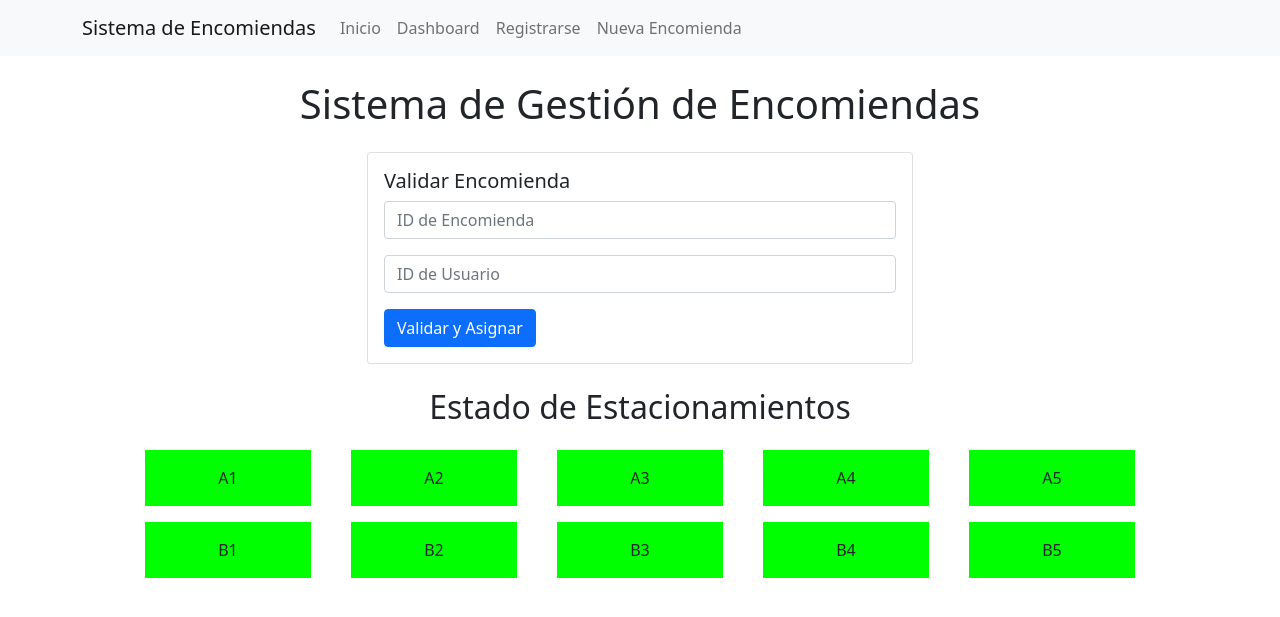
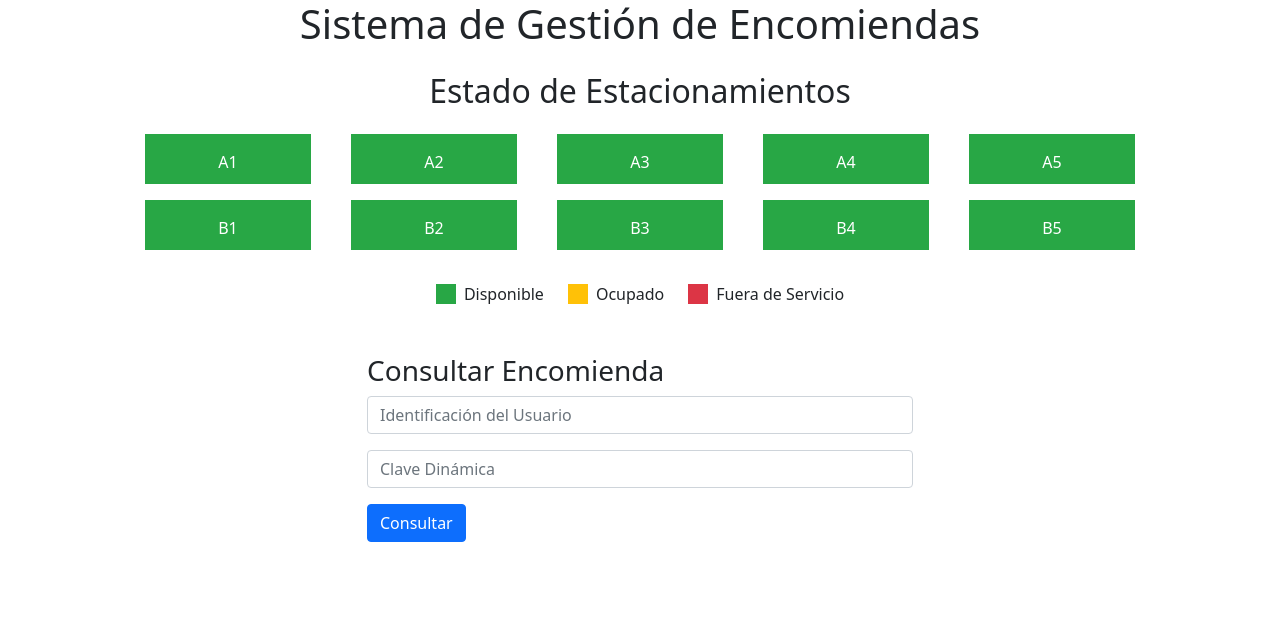
Before and after one commit to eduar27-ad/encomiendas, a Flask app: page / in a window 1280 px wide. Shown: the top 617 px of the page. Run offline with Flask 3, Linux system fonts and the light colour scheme; data comes from the database, SQL or seed files in the repository.

Commit message:
artualiazacion de la pantalla de inicio

```diff
--- a/app.py
+++ b/app.py
@@ -1,18 +1,15 @@
-# app.py
-from flask import Flask, render_template, request, redirect, url_for, flash
+from flask import Flask, render_template, request, jsonify, redirect, url_for, flash
 import sqlite3
 from datetime import datetime
 
 app = Flask(__name__)
-app.secret_key = 'tu_clave_secreta_aqui'  # Necesito esto para usar flash messages
+app.secret_key = 'tu_clave_secreta_aqui'
 
-# Esta función me ayuda a conectarme a la base de datos
 def get_db_connection():
     conn = sqlite3.connect('database.db')
     conn.row_factory = sqlite3.Row
     return conn
 
-# Ruta para la página principal
 @app.route('/')
 def index():
     conn = get_db_connection()
@@ -20,64 +17,36 @@ def index():
     conn.close()
     return render_template('index.html', estacionamientos=estacionamientos)
 
-@app.route('/validar_encomienda', methods=['POST'])
-def validar_encomienda():
-    id_encomienda = request.form['id_encomienda']
-    id_usuario = request.form['id_usuario']
-    # Aquí deberías agregar la lógica para validar la encomienda
-    # Por ahora, solo mostraremos un mensaje flash
-    flash(f'Validando encomienda {id_encomienda} para el usuario {id_usuario}')
-    return redirect(url_for('index'))
+@app.route('/consultar_encomienda', methods=['POST'])
+def consultar_encomienda():
+    identificacion = request.form['identificacion']
+    clave_dinamica = request.form['clave_dinamica']
+    conn = get_db_connection()
+    usuario = conn.execute('SELECT * FROM usuarios WHERE identificacion = ? AND clave_dinamica = ?',
+                           (identificacion, clave_dinamica)).fetchone()
+    if usuario:
+        encomiendas = conn.execute('SELECT * FROM encomiendas WHERE destinatario_id = ? AND fecha_entrega IS NULL',
+                                   (usuario['id'],)).fetchall()
+        conn.close()
+        return jsonify({
+            'usuario': usuario['username'],
+            'encomiendas': [{'descripcion': e['descripcion'], 'fecha': e['fecha']} for e in encomiendas]
+        })
+    conn.close()
+    return jsonify({'error': 'Usuario no encontrado o clave incorrecta'}), 404
 
-# Ruta para el dashboard
-@app.route('/dashboard')
-def dashboard():
+@app.route('/activar_entrada', methods=['POST'])
+def activar_entrada():
     conn = get_db_connection()
-    garajes = conn.execute('SELECT * FROM garajes').fetchall()
-    alertas = conn.execute('SELECT * FROM alertas ORDER BY fecha DESC LIMIT 5').fetchall()
-    conn.close()
-    return render_template('dashboard.html', garajes=garajes, alertas=alertas)
-
-# Ruta para registrar usuarios
-@app.route('/register', methods=['GET', 'POST'])
-def register():
-    if request.method == 'POST':
-        username = request.form['username']
-        password = request.form['password']
-        conn = get_db_connection()
-        conn.execute('INSERT INTO usuarios (username, password) VALUES (?, ?)',
-                     (username, password))
+    estacionamiento = conn.execute('SELECT id FROM garajes WHERE estado = "disponible" LIMIT 1').fetchone()
+    if estacionamiento:
+        conn.execute('UPDATE garajes SET estado = "ocupado" WHERE id = ?', (estacionamiento['id'],))
         conn.commit()
         conn.close()
-        flash('Usuario registrado exitosamente')
-        return redirect(url_for('index'))
-    return render_template('register.html')
+        return jsonify({'estacionamiento': estacionamiento['id']})
+    conn.close()
+    return jsonify({'error': 'No hay estacionamientos disponibles'}), 404
 
-# Ruta para registrar encomiendas
-@app.route('/encomienda', methods=['GET', 'POST'])
-def encomienda():
-    if request.method == 'POST':
-        destinatario = request.form['destinatario']
-        descripcion = request.form['descripcion']
-        conn = get_db_connection()
-        conn.execute('INSERT INTO encomiendas (destinatario, descripcion, fecha) VALUES (?, ?, ?)',
-                     (destinatario, descripcion, datetime.now()))
-        conn.commit()
-
-        # Aquí asigno un garaje disponible
-        garaje = conn.execute('SELECT id FROM garajes WHERE estado = "disponible" LIMIT 1').fetchone()
-        if garaje:
-            conn.execute('UPDATE garajes SET estado = "ocupado" WHERE id = ?', (garaje['id'],))
-            conn.execute('INSERT INTO alertas (mensaje, fecha) VALUES (?, ?)',
-                         (f"Encomienda para {destinatario} asignada al garaje {garaje['id']}", datetime.now()))
-            conn.commit()
-            flash(f'Encomienda registrada y asignada al garaje {garaje["id"]}')
-        else:
-            flash('Encomienda registrada, pero no hay garajes disponibles')
-
-        conn.close()
-        return redirect(url_for('dashboard'))
-    return render_template('encomienda.html')
 
 if __name__ == '__main__':
     app.run(host='0.0.0.0', port=8080, debug=True)
--- a/templates/index.html
+++ b/templates/index.html
@@ -1,60 +1,99 @@
-{% extends "base.html" %}
-{% block content %}
+<!DOCTYPE html>
+<html lang="es">
+<head>
+    <meta charset="UTF-8">
+    <meta name="viewport" content="width=device-width, initial-scale=1.0">
+    <title>Sistema de Gestión de Encomiendas</title>
+    <link href="https://cdn.jsdelivr.net/npm/bootstrap@5.1.3/dist/css/bootstrap.min.css" rel="stylesheet">
+    <style>
+        .estacionamiento { width: 100%; height: 50px; }
+        .disponible { background-color: #28a745; }
+        .ocupado { background-color: #ffc107; }
+        .fuera-de-servicio { background-color: #dc3545; }
+    </style>
+</head>
+<body>
+    <div class="container">
         <h1 class="text-center mb-4">Sistema de Gestión de Encomiendas</h1>
 
-<div class="row mb-4">
-    <div class="col-md-6 offset-md-3">
-        <div class="card">
-            <div class="card-body">
-                <h5 class="card-title">Validar Encomienda</h5>
-                <form action="{{ url_for('validar_encomienda') }}" method="post">
-                    <div class="mb-3">
-                        <input type="text" class="form-control" name="id_encomienda" placeholder="ID de Encomienda" required>
-                    </div>
-                    <div class="mb-3">
-                        <input type="text" class="form-control" name="id_usuario" placeholder="ID de Usuario" required>
-                    </div>
-                    <button type="submit" class="btn btn-primary">Validar y Asignar</button>
-                </form>
-            </div>
-        </div>
-    </div>
-</div>
-
         <h2 class="text-center mb-3">Estado de Estacionamientos</h2>
-<div id="estacionamientos" class="row justify-content-center">
+        <div id="estacionamientos" class="row justify-content-center mb-4">
             {% for estacionamiento in estacionamientos %}
             <div class="col-2 m-2">
-        <div class="estacionamiento {{ estacionamiento.estado }} p-3 text-center"
-             data-id="{{ estacionamiento.id }}"
-             onclick="marcarEntregado('{{ estacionamiento.id }}')">
+                <div class="estacionamiento {{ estacionamiento.estado }} p-3 text-center text-white">
                     {{ estacionamiento.id }}
                 </div>
             </div>
             {% endfor %}
         </div>
 
-<div class="modal fade" id="mensajeModal" tabindex="-1" aria-hidden="true">
-    <div class="modal-dialog">
-        <div class="modal-content">
-            <div class="modal-header">
-                <h5 class="modal-title">Mensaje del Sistema</h5>
-                <button type="button" class="btn-close" data-bs-dismiss="modal" aria-label="Close"></button>
+        <!-- Leyenda de Estados -->
+        <div class="row justify-content-center mb-5">
+            <div class="col-auto">
+                <div class="d-flex align-items-center">
+                    <div class="estacionamiento disponible me-2" style="width: 20px; height: 20px;"></div>
+                    <span>Disponible</span>
                 </div>
-            <div class="modal-body" id="mensajeModalBody">
             </div>
-            <div class="modal-footer">
-                <button type="button" class="btn btn-secondary" data-bs-dismiss="modal">Cerrar</button>
+            <div class="col-auto">
+                <div class="d-flex align-items-center">
+                    <div class="estacionamiento ocupado me-2" style="width: 20px; height: 20px;"></div>
+                    <span>Ocupado</span>
+                </div>
+            </div>
+            <div class="col-auto">
+                <div class="d-flex align-items-center">
+                    <div class="estacionamiento fuera-de-servicio me-2" style="width: 20px; height: 20px;"></div>
+                    <span>Fuera de Servicio</span>
+                </div>
+            </div>
+        </div>
+
+        <div class="row mb-4">
+            <div class="col-md-6 offset-md-3">
+                <h3>Consultar Encomienda</h3>
+                <form id="consultaForm">
+                    <div class="mb-3">
+                        <input type="text" class="form-control" name="identificacion" placeholder="Identificación del Usuario" required>
+                    </div>
+                    <div class="mb-3">
+                        <input type="text" class="form-control" name="clave_dinamica" placeholder="Clave Dinámica" required>
+                    </div>
+                    <button type="submit" class="btn btn-primary">Consultar</button>
+                </form>
+            </div>
+        </div>
+
+        <div id="resultadoConsulta" class="row mb-4" style="display: none;">
+            <div class="col-md-6 offset-md-3">
+                <div class="card">
+                    <div class="card-body">
+                        <h5 class="card-title">Resultado de la Consulta</h5>
+                        <div id="infoUsuario"></div>
+                        <div id="listaEncomiendas"></div>
+                        <button id="btnEntrada" class="btn btn-success mt-3" style="display: none;">Activar Entrada</button>
+                    </div>
                 </div>
             </div>
         </div>
     </div>
 
+    <script src="https://cdn.jsdelivr.net/npm/bootstrap@5.1.3/dist/js/bootstrap.bundle.min.js"></script>
     <script>
-function marcarEntregado(id) {
-    document.getElementById('mensajeModalBody').textContent = `Marcando como entregado el estacionamiento ${id}`;
-    var modal = new bootstrap.Modal(document.getElementById('mensajeModal'));
-    modal.show();
-}
+    document.getElementById('consultaForm').addEventListener('submit', function(e) {
+        e.preventDefault();
+        // Aquí iría la lógica para enviar la consulta al servidor
+        // Por ahora, simularemos una respuesta
+        document.getElementById('resultadoConsulta').style.display = 'block';
+        document.getElementById('infoUsuario').innerHTML = '<p>Usuario: Usuario de Prueba</p>';
+        document.getElementById('listaEncomiendas').innerHTML = '<h6>Encomiendas pendientes:</h6><ul><li>Paquete 1 - Llegó: 2023-08-23</li><li>Paquete 2 - Llegó: 2023-08-24</li></ul>';
+        document.getElementById('btnEntrada').style.display = 'block';
+    });
+
+    document.getElementById('btnEntrada').addEventListener('click', function() {
+        // Aquí iría la lógica para activar la entrada
+        alert('Entrada activada. Se ha asignado un estacionamiento.');
+    });
     </script>
-{% endblock %}
+</body>
+</html>
```
Also changed, not shown: schema.sql (+18 -10 lines), readme.md (added). Lines whose indentation alone changed are shown as unchanged.
